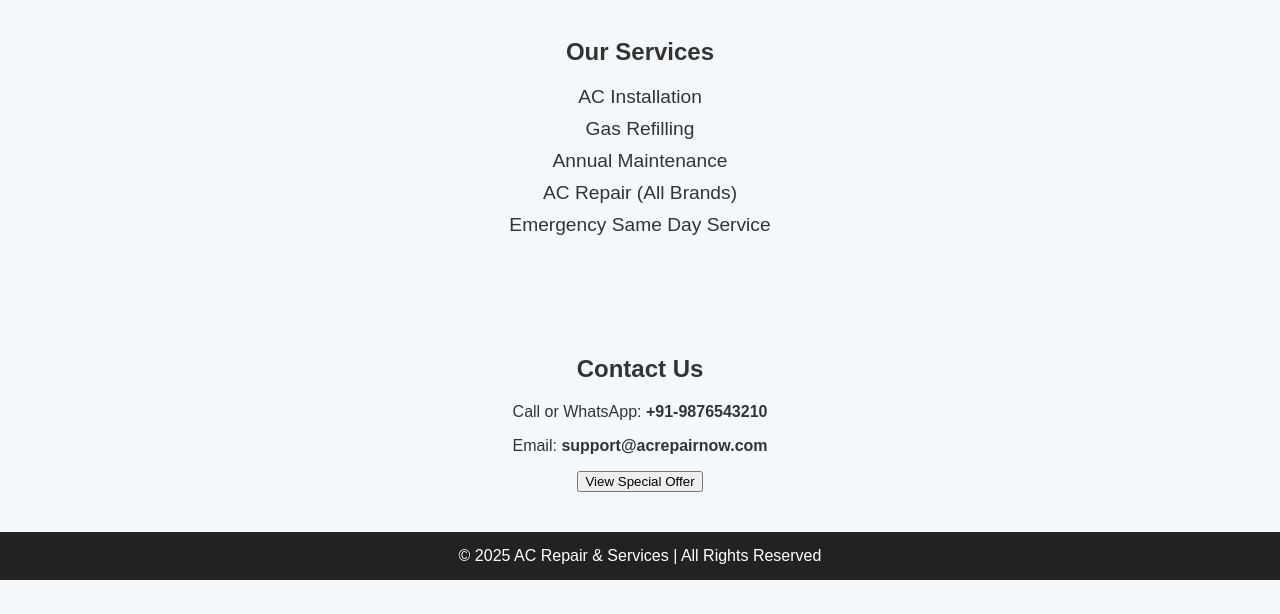
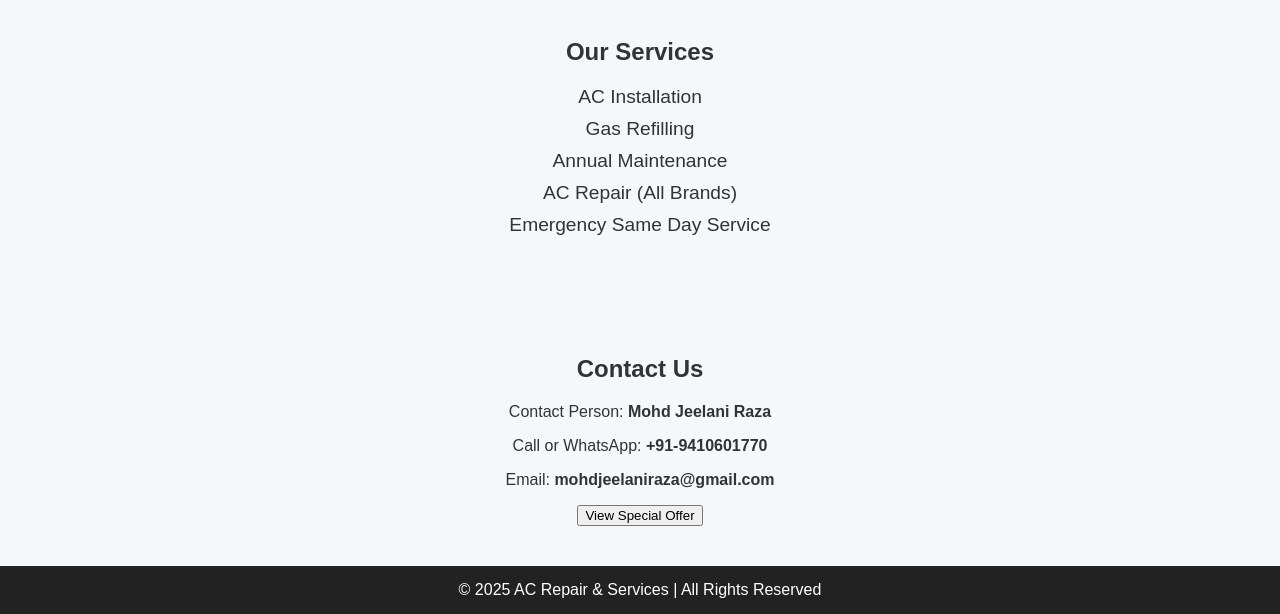
Before and after one commit to Rizwanaliee/ac_repair_static, a plain HTML site: page index.html in a window 1280 px wide. Shown: the part 583-1197 px from the top of the page. Before the commit the page ends 1163 px from the top, so only its background shows below. Drawn offline with Linux system fonts and the light colour scheme.

Commit message:
Update index.html

```diff
--- a/index.html
+++ b/index.html
@@ -33,8 +33,9 @@
 
   <section id="contact" class="contact">
     <h2>Contact Us</h2>
-    <p>Call or WhatsApp: <strong>+91-9876543210</strong></p>
-    <p>Email: <strong>support@acrepairnow.com</strong></p>
+    <p>Contact Person: <strong>Mohd Jeelani Raza</strong></p>
+    <p>Call or WhatsApp: <strong>+91-9410601770</strong></p>
+    <p>Email: <strong>mohdjeelaniraza@gmail.com</strong></p>
     <button onclick="alertOffer()">View Special Offer</button>
   </section>
 
```
